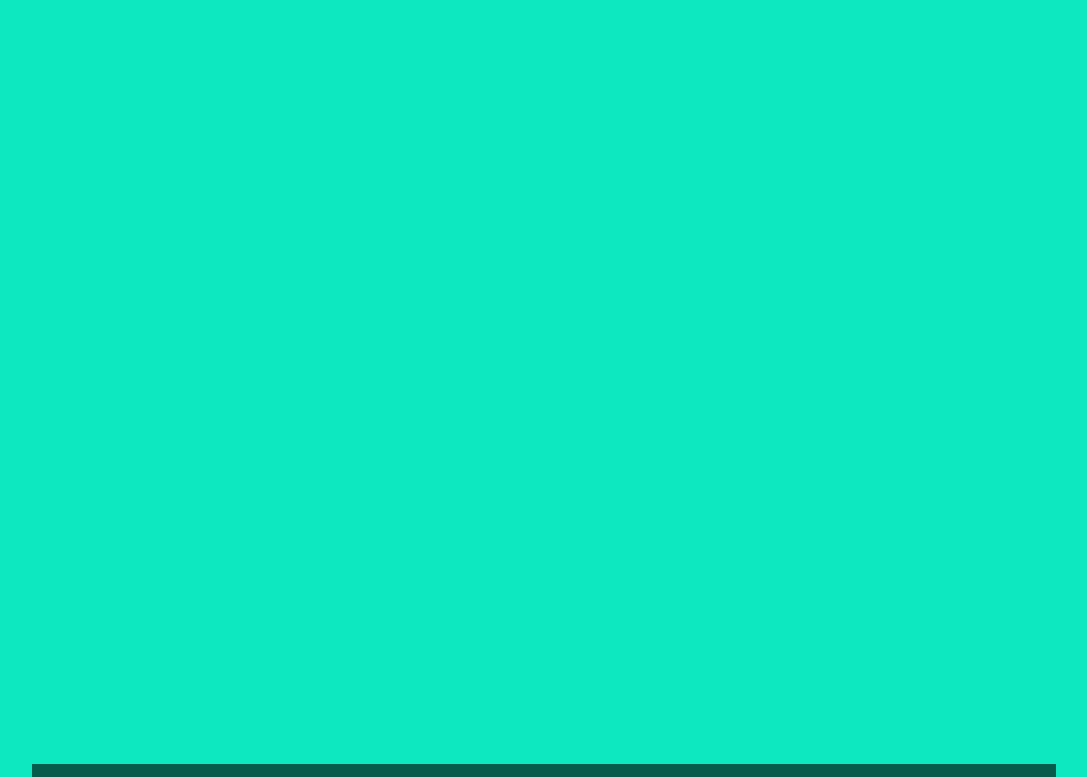
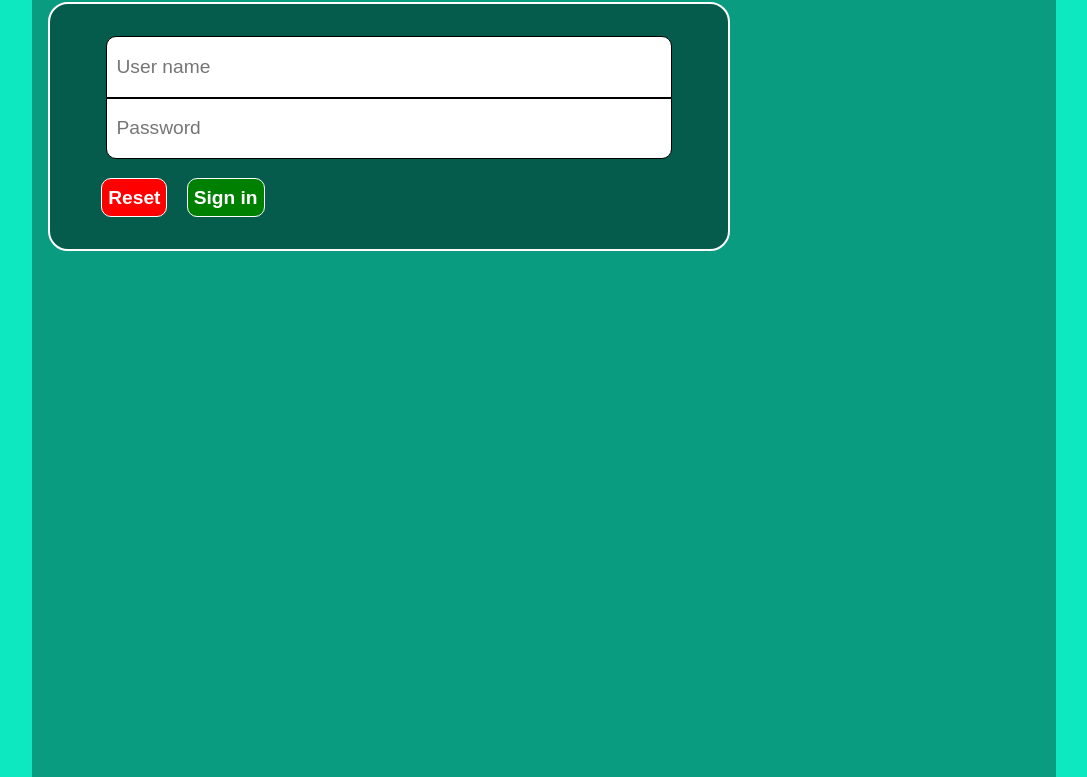
Before and after one commit to billyrosehag/Assignment1, a plain HTML site: page form.html in a window 1280 px wide. Shown: the part 145-922 px from the top of the page, without its empty margins (96-1183 px from the left). Drawn offline with Linux system fonts and the light colour scheme.

Commit message:
Continued working on the style of the form as well as a few new additions to the index page

```diff
--- a/form.html
+++ b/form.html
@@ -14,18 +14,26 @@
             <h1>BILLYS CONTRIBUTION</h1>
             <ul>
                 <li class="nav-element"><a href="/">HOME</a></li>
-                <li class="nav-element"><a href="/">CONTRACT</a></li>
+                <li class="nav-element"><a href="/">CONTACT</a></li>
                 <li class="nav-element"><a href="https://validator.w3.org/">VALIDATOR</a></li>
             </ul>
+
+            <div>
+
+            </div>
             <a href="index.html">Index</a>
         </nav>
     </header>
 
+
 <main>
+    <h2>USER LOGIN</h2>
 
-<h2>USER LOGIN</h2>
-<input type="text" placeholder="First Name"><input type="text" placeholder="Last name"><button>Reset</button><button>Sign in</button>
+<form action="index.html">
 
+<input type="text" placeholder="User name"><input type="password" placeholder="Password"><button type="reset">Reset</button><button type="submit">Sign in</button>
+
+</form>
 </main>
 
 <footer>
--- a/styles.css
+++ b/styles.css
@@ -45,9 +45,11 @@ nav ul {
     display:inline-flex;
     flex:3;
     align-items: center;
+
 }
 nav a {
     text-decoration: none;
+
     color: white;
     flex: 1;
     display: inline-flex;
@@ -56,6 +58,7 @@ nav a {
 
 nav li, nav a {
     width: 100%;
+    text-align: center;
 }
 
 /*------------------For the index page ------------------*/
@@ -109,6 +112,12 @@ article {
 
 }
 
+article:nth-of-type(1) p:nth-of-type(2){
+font-weight: bold;
+color: blue;
+
+}
+
 article > img {
     display: block;
     margin-left: auto;
@@ -128,16 +137,23 @@ h3 {
     width:100%;
     display:block;
     text-align: center;
-
 }
 
 aside {
     background-color: white;
     padding-top:4em;
     width: 30%;
-
 }
 
+aside > ul > li:nth-of-type(1){
+    color: yellow;
+}
+aside > ul > li:nth-of-type(2){
+    color: red;
+}
+aside > ul > li:nth-of-type(3){
+    color:blue;
+}
 .country-container
 {
 padding-bottom: 1em;
@@ -152,5 +168,60 @@ text-decoration: underline;
 
 main {
 
+    padding-top: 1em;
     min-height: 850px;
+    background-color: #099C81;
 }
+
+form {
+    margin-top: .5em;
+    margin-left: 1em;
+    padding: 2em;
+    background-color: #065C4C;
+    display:block;
+    width:60%;
+    border: 2px solid white;
+    border-radius: 20px;
+}
+
+input {
+    border:1px solid black;
+    display: block;
+    margin-left: auto;
+    margin-right: auto;
+    padding-left:.5em;
+    width: 90%;
+    height:3em;
+    font-size: 1.2em;
+}
+
+input:nth-of-type(1){
+    border-radius: 10px 10px 0 0 ;
+}
+input:nth-of-type(2){
+    border-radius: 0px 0px 10px 10px ;
+    margin-bottom:1em;
+}
+
+button {
+    display:inline-block;
+    margin-left: 1em;
+    height: 2em;
+    color: #fff;
+    border-radius: 10px;
+    font-size: 1.2em;
+    font-weight: bold;
+    border:1px solid white;
+}
+
+button:hover{
+    cursor: pointer;
+}
+
+button:nth-of-type(1){
+background-color: red;
+
+}
+button:nth-of-type(2){
+    background-color: green;
+    }
```
Also changed, not shown: index.html (+1 -1 lines).
